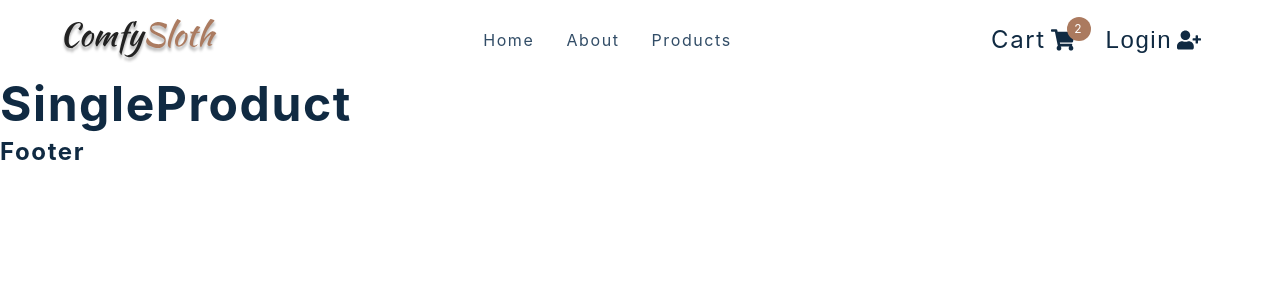
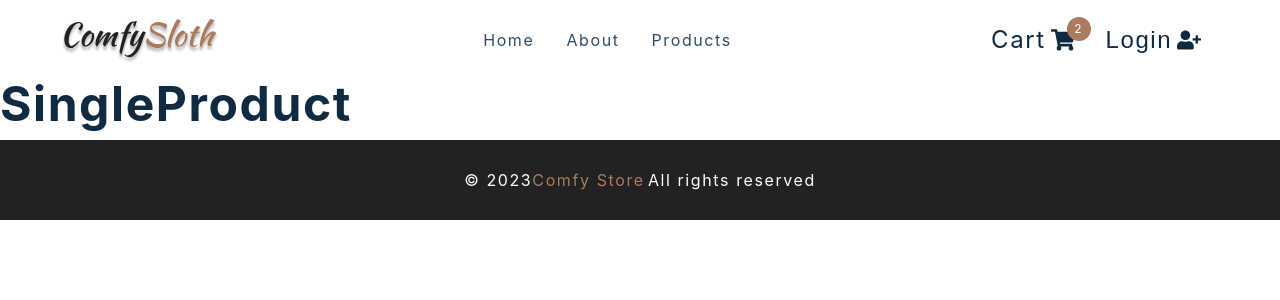
Before and after one commit to makawy7/comfy-store, a React (Create React App) app: page /products/1 in a window 1280 px wide. Shown: the top 300 px of the page. Built offline with nearby package versions, Linux system fonts and the light colour scheme.

Commit message:
footer component

```diff
--- a/src/components/Footer.js
+++ b/src/components/Footer.js
@@ -2,11 +2,38 @@ import styled from "styled-components";
 
 function Footer() {
   return (
-    <FooterContainer>
-      <h4>Footer</h4>
-    </FooterContainer>
+    <Wrapper>
+      <h5>
+        &copy; {new Date().getFullYear()}
+        <span>Comfy Store</span>
+      </h5>
+      <h5>All rights reserved</h5>
+    </Wrapper>
   );
 }
 
-const FooterContainer = styled.div``;
+const Wrapper = styled.footer`
+  height: 5rem;
+  display: flex;
+  flex-direction: column;
+  justify-content: center;
+  align-items: center;
+  background: var(--clr-black);
+  text-align: center;
+  span {
+    color: var(--clr-primary-5);
+  }
+  h5 {
+    color: var(--clr-white);
+    margin: 0.1rem;
+
+    font-weight: 400;
+    text-transform: none;
+    line-height: 1.25;
+  }
+  @media (min-width: 776px) {
+    flex-direction: row;
+  }
+`;
+
 export default Footer;
```
